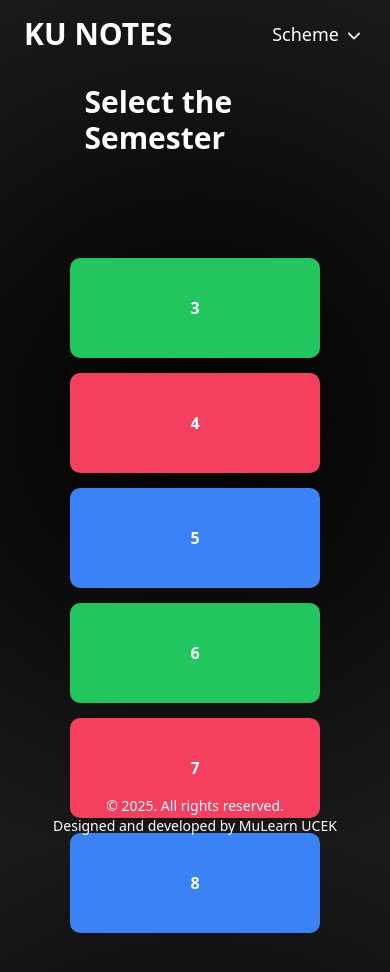
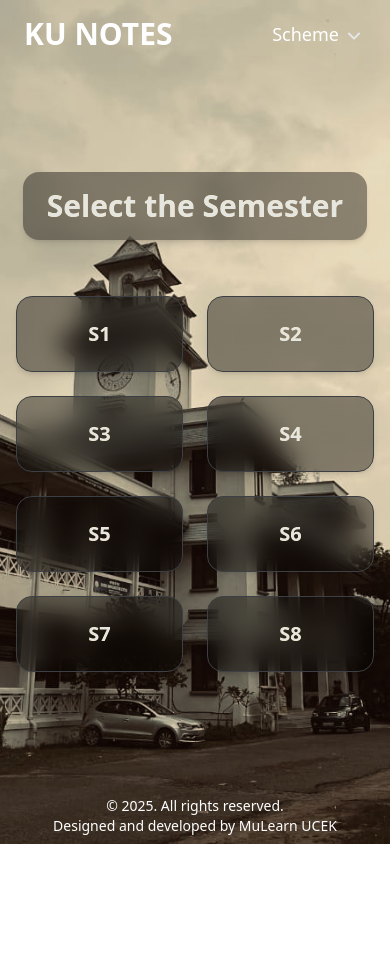
Before and after one commit to aswin1661/notestemp, a Next.js app: page /cse in a window 390 px wide. Shown: the top 972 px of the page. After the commit the page ends 844 px from the top, so only its background shows below. Built offline with nearby package versions, Linux system fonts and the light colour scheme.

Commit message:
Created Styles for Sem and Subject

```diff
--- a/app/[dept]/[sem]/page.tsx
+++ b/app/[dept]/[sem]/page.tsx
@@ -1,57 +1,51 @@
-import { gd, cse, ece, it } from "@/app/components/details";
-import { Section } from "@/app/components/card";
+import { cse, ece, it } from "@/app/components/details";
+import Link from "next/link";
 
-export default async function Sub({
-  params,
-}: {
-  params: Promise<{ sem: number; dept: string }>;
-}) {
-  const { sem, dept } = await params;
-  const normalizedDept = dept.toLowerCase();
+export default async function Sub({ params }: { params: Promise<{ sem: string; dept: string }> }) {
+  const resolvedParams = await params;
+  const semNumber = parseInt(resolvedParams.sem, 10);
+  const dept = resolvedParams.dept.toLowerCase();
 
-  const departmentData = {
-    gd,
-    cse,
-    ece,
-    it,
-  };
-
-  const selectedDept = departmentData[normalizedDept as keyof typeof departmentData];
+  const departmentData = { cse, ece, it };
+  const selectedDept = departmentData[dept as keyof typeof departmentData];
 
   if (!selectedDept) {
+    return <div className="text-center mt-10 text-white">Invalid department: {dept}</div>;
+  }
+
+  const filteredSubjects = selectedDept.filter((entry) => entry.id === semNumber);
+
+  if (filteredSubjects.length === 0) {
     return (
-      <div className="w-full h-auto flex flex-col items-center">
-        <p>Invalid department: {dept}</p>
+      <div className="text-center mt-10 text-white">
+        No subjects found for semester {semNumber} in department {dept}
       </div>
     );
   }
 
-  const semNumber = Number(sem);
-  const filteredSubjects = selectedDept.filter((entry) => entry.id === semNumber);
-
-  if (filteredSubjects.length === 0) {
-    return (
-      <div className="w-full h-auto flex flex-col items-center">
-        <p>No subjects found for semester {sem} in department {dept}</p>
-      </div>
-    );
-  }
+  const subjects = filteredSubjects.flatMap((subject) => {
+    return [subject.sub1, subject.sub2, subject.sub3, subject.sub4, subject.sub5, subject.sub6].filter(Boolean);
+  });
 
   return (
-    <div className="w-full h-auto flex flex-col items-center">
-      <div className="grid align-center justify-center">
-        {filteredSubjects.map((subject) => (
-          <Section
-            key={subject.id}
-            sem={semNumber}
-            branch={dept}
-            sub1={subject.sub1}
-            sub2={subject.sub2}
-            sub3={subject.sub3}
-            sub4={subject.sub4}
-            sub5={subject.sub5}
-            sub6={subject.sub6}
-          />
+    <div className="min-h-screen bg-gradient-to-br backdrop-blur-md bg-black/40 text-white flex flex-col justify-center items-center p-6"
+    style={{
+        backgroundImage: "url('/ucek.jpg')",
+        filter: "sepia(0.4) saturate(1) contrast(1) brightness(0.9)",
+      }}>
+      <h1 className="text-3xl font-bold mb-10 text-center px-6 py-2 rounded-xl shadow-md bg-black/50 backdrop-blur-md border-1 border-gray-700">
+        Select the Subject
+      </h1>
+
+      <div className="grid grid-cols-1 sm:grid-cols-2 md:grid-cols-3 gap-6 w-full max-w-4xl">
+        {subjects.map((sub, index) => (
+          <Link
+            key={index}
+            href={`/${dept}/${semNumber}/${sub.toLowerCase()}`}
+            className="text-center bg-black/50 hover:bg-black/60 px-6 py-4 rounded-2xl text-lg font-semibold shadow-md transition-all duration-200 backdrop-blur-md border-1 border-gray-700"
+          >
+            {sub}
+          </Link>
         ))}
       </div>
     </div>
--- a/app/[dept]/page.tsx
+++ b/app/[dept]/page.tsx
@@ -1,6 +1,5 @@
 import { notFound } from "next/navigation";
 import {Semester} from "../components/semester";
-import { SemesterGd } from "../components/semesterGd";
 export async function generateStaticParams(){
     return[
         {dept:'gd'},
@@ -16,14 +15,7 @@ export default async function Dept({params}:{
 })
 {
     const title =(await params).dept;
-    if(title === 'gd'){
-        return(
-           <>
-           <SemesterGd link={title} />
-           </>
-             )
-            }
-        if(title === 'cse'|| title=== 'it'||title==='ece'){
+        if(title === 'cse'|| title=== 'it'||title==='ece' || title === 'gd'){
             return(
         <div>
            <Semester link={title} />
--- a/app/components/details.tsx
+++ b/app/components/details.tsx
@@ -1,13 +1,4 @@
 
-type gd = {
-    id: number;
-    sub1:string;
-    sub2:string;
-    sub3:string;
-    sub4:string;
-    sub5:string;
-    sub6:string;
-  };
   type cse = {
     id: number;
     sub1:string;
@@ -36,27 +27,25 @@ type gd = {
     sub6:string;
   };
 
-export const gd: gd[] = [
+   export const ece: ece[] = [
      {
        id: 1,
-      sub1:"maths",
-      sub2:"physics",
-      sub3:"BME",
-      sub4:"BCE",
-      sub5:"Graphics",
+       sub1:"Maths",
+       sub2:"Chemistry",
+       sub3:"C language",
+       sub4:"BEE",
+       sub5:"BM",
        sub6:"lifeskill",
       },
       {
     id: 2,
-      sub1:"maths",
-      sub2:"Chemistry",
-      sub3:"C language",
-      sub4:"BEE",
-      sub5:"BM",
-      sub6:"Proff",
+    sub1:"Maths",
+    sub2:"Physics",
+    sub3:"BME",
+    sub4:"BCE",
+    sub5:"Graphics",
+    sub6:"Professional",
   },
-  ];
-   export const ece: ece[] = [
     {
       id: 3,
       sub1:"ece3sub1",
@@ -114,6 +103,24 @@ export const gd: gd[] = [
   ];
   export const it: it[] = [
         {
+      id: 1,
+      sub1:"maths",
+      sub2:"physics",
+      sub3:"BME",
+      sub4:"BCE",
+      sub5:"Graphics",
+      sub6:"lifeskill",
+    },
+     {
+      id: 2,
+      sub1:"maths",
+      sub2:"Chemistry",
+      sub3:"C language",
+      sub4:"BEE",
+      sub5:"BM",
+      sub6:"Proff",
+    },
+    {
       id: 3,
       sub1:"it3sub1",
       sub2:"it3sub2",
@@ -170,6 +177,24 @@ export const gd: gd[] = [
   ];
   export const cse: cse[] = [
         {
+      id: 1,
+      sub1:"Maths",
+      sub2:"Physics",
+      sub3:"BME",
+      sub4:"BCE",
+      sub5:"Graphics",
+      sub6:"lifeskill",
+    },
+     {
+      id: 2,
+      sub1:"Maths",
+      sub2:"Chemistry",
+      sub3:"C language",
+      sub4:"BEE",
+      sub5:"Mechanics",
+      sub6:"Professional",
+    },
+    {
       id: 3,
       sub1:"cse3sub1",
       sub2:"cse3sub2",
--- a/app/components/semester.tsx
+++ b/app/components/semester.tsx
@@ -1,53 +1,33 @@
-import Link from "next/link"
+import Link from "next/link";
 
-export const Semester=({link}:{
-    link:string
-})=> {
-    return(
-        <div className="w-full h-auto flex flex-col items-center">
-           <div className="m-[10vh] top-0">
-            <h1 className="font-bold text-3xl">Select the Semester</h1>
-           </div>
-            <div className="cards1">
-    <Link href={`${link}/3`}>
-    <div className="card green">
-        <p className="tip">3</p>
-        <p className="second-text"></p>
+export const Semester = ({ link }: { link: string }) => {
+  const semesters = [1,2,3, 4, 5, 6, 7, 8];
+
+  return (
+    <div
+      className="min-h-screen bg-cover bg-center flex items-center justify-center px-4"
+      style={{
+        backgroundImage: "url('/ucek.jpg')",
+        filter: "sepia(0.4) saturate(1) contrast(1) brightness(0.9)",
+      }}
+    >
+      <div className="flex flex-col items-center w-full max-w-6xl">
+        {/* Heading */}
+        <div className="text-white text-3xl font-bold mb-14 text-center bg-black/40 px-6 py-4 rounded-2xl backdrop-blur-md shadow-md">
+          Select the Semester
+        </div>
+
+        {/* Cards */}
+        <div className="grid grid-cols-2 sm:grid-cols-4 gap-6 w-full">
+          {semesters.map((sem) => (
+            <Link href={`${link}/${sem}`} key={sem}>
+              <div className="bg-black/40 hover:bg-black/60 transition text-white rounded-2xl backdrop-blur-md h-19 w-full shadow-md text-center text-xl font-semibold flex items-center justify-center aspect-square sm:aspect-auto sm:h-20 border-1 border-gray-700">
+                S{sem}
+              </div>
+            </Link>
+          ))}
+        </div>
+      </div>
     </div>
-    </Link>
-        <Link href={`${link}/4`}>
-        <div className="card red">
-        <p className="tip">4</p>
-        <p className="second-text"></p>
-    </div>
-    </Link>
-
-    <Link href={`${link}/5`}>
-    <div className="card blue">
-        <p className="tip">5</p>
-        <p className="second-text"></p>
-    </div>
-    </Link>
-    <Link href={`${link}/6`}>
-    <div className="card green">
-        <p className="tip">6</p>
-        <p className="second-text"></p>
-    </div>
-    </Link>
-    <Link href={`${link}/7`}>
-        <div className="card red">
-        <p className="tip">7</p>
-        <p className="second-text"></p>
-    </div>
-    </Link>
-    <Link href={`${link}/8`}>
-    <div className="card blue mb-[10vh]">
-        <p className="tip">8</p>
-        <p className="second-text"></p>
-    </div>
-    </Link>
-</div>
-</div>
-
-    )
-}
+  );
+};
--- a/app/notes/page.tsx
+++ b/app/notes/page.tsx
@@ -16,15 +16,15 @@ export default function Notes() {
           Select Department
         </div>
 
-        <div className="grid grid-cols-2 sm:grid-cols-4 gap-6 w-full">
+        <div className="grid grid-cols-1 sm:grid-cols-3 gap-6 w-full sm:-mr-[3%] -mr-[10%]">
           {[
-            { name: "General Dept", href: "/gd" },
+            // { name: "General Dept", href: "/gd" },
             { name: "CSE", href: "/cse" },
             { name: "ECE", href: "/ece" },
             { name: "IT", href: "/it" },
           ].map((dept) => (
             <Link href={dept.href} key={dept.name}>
-              <div className="bg-black/40 hover:bg-black/60 transition text-white rounded-2xl backdrop-blur-md h-22 w-full shadow-md text-center text-xl font-semibold flex items-center justify-center aspect-square sm:aspect-auto sm:h-18 border-1 border-gray-700">
+              <div className="bg-black/40 hover:bg-black/60 transition text-white rounded-2xl backdrop-blur-md h-22 sm: w-[90%]  shadow-md text-center text-xl font-semibold flex items-center justify-center aspect-square sm:aspect-auto sm:h-18 border-1 border-gray-700">
                 {dept.name}
               </div>
             </Link>
```
Lines whose indentation alone changed are shown as unchanged.
